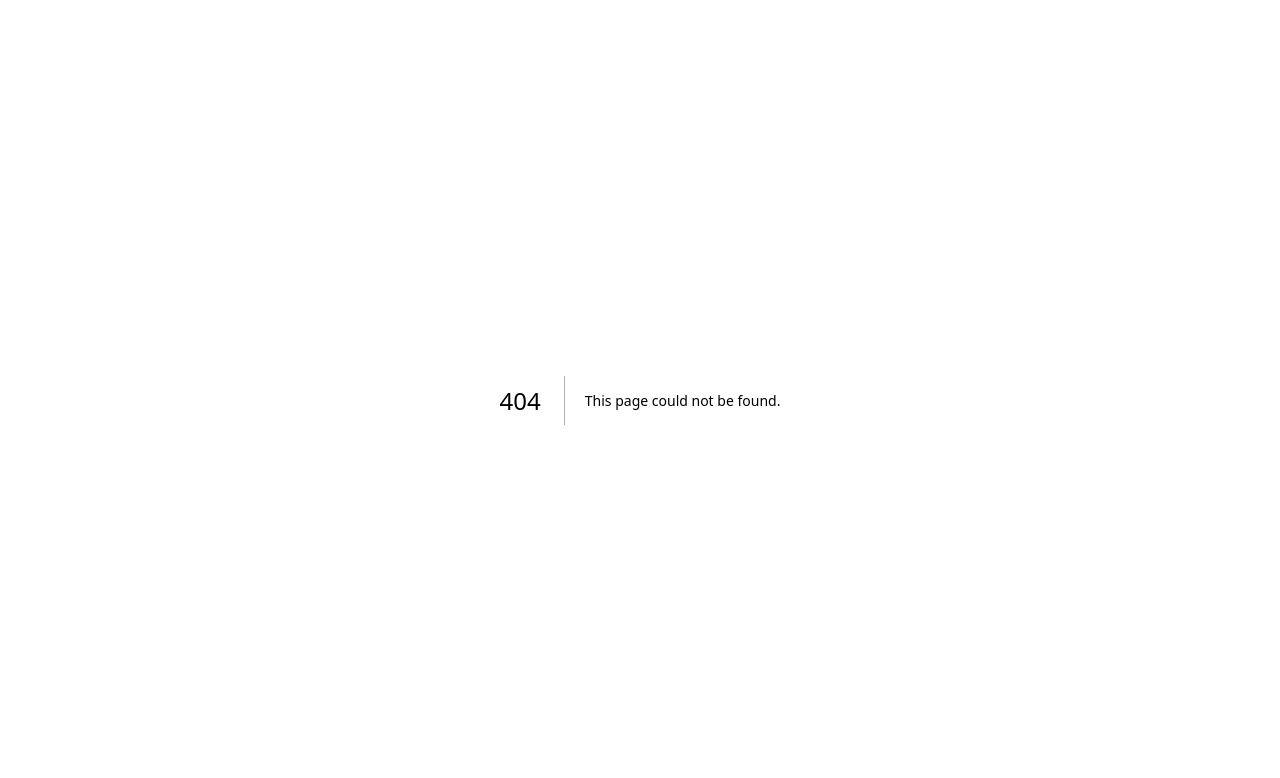
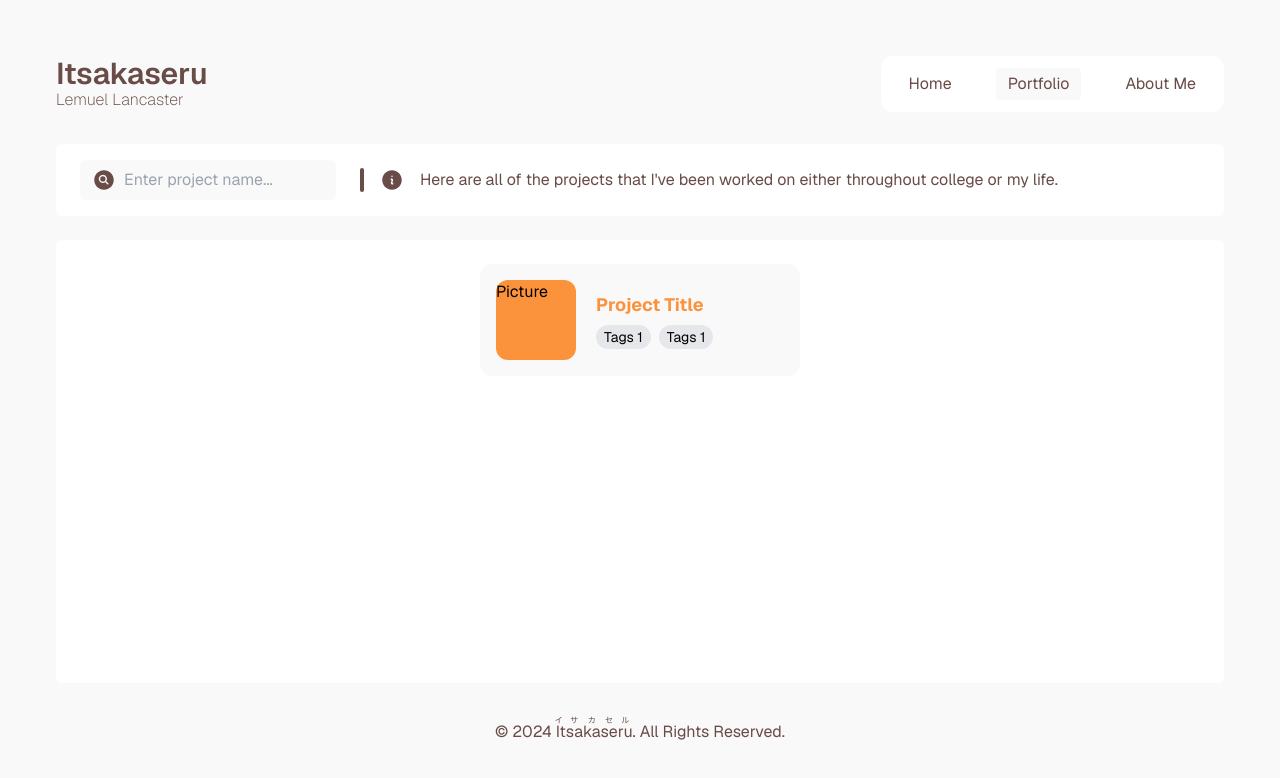
Before and after one commit to Itsakaseru/itsakaseru-web, a Next.js app: page /portfolio in a window 1280 px wide. Before the commit this address had no page. Shown: the top 778 px of the page. Built offline with nearby package versions, Linux system fonts and the light colour scheme.

Commit message:
Fix styling in homepage

```diff
--- a/app/page.tsx
+++ b/app/page.tsx
@@ -7,6 +7,7 @@ import { CodeBracketSquareIcon, NewspaperIcon, Square2StackIcon, UserCircleIcon
 import Image from "next/image";
 import { motion } from "framer-motion";
 import {useState} from "react";
+import Link from "next/link";
 
 export default function Home() {
   const WEB_LINKS = [
@@ -66,7 +67,7 @@ export default function Home() {
     <main className="items-center h-screen p-16">
       <div className="flex flex-col justify-between w-full h-full rounded-3xl bg-white p-14">
         <nav className="flex flex-row justify-between">
-          <div className="flex flex-col text-cocoa -space-y-1">
+          <div className="flex flex-col my-auto text-cocoa -space-y-1">
             <div className="text-3xl font-semibold">Itsakaseru</div>
             <div className="text-base font-extralight">Lemuel Lancaster</div>
           </div>
@@ -94,10 +95,10 @@ export default function Home() {
             >
               {
                 WEB_LINKS.map((link) =>
-                  <motion.a
+                  <Link key={link.name} href="/portfolio">
+                    <motion.div
                       key={link.name}
                       className={`flex flex-row px-3 py-2 space-x-2 transition-colors duration-300 ${link.name === selectedTab && "bg-white rounded hover:bg-white-dark"}`}
-                    href="https://itsakaseru.me/portfolio"
                       layout
                       onHoverStart={() => setSelectedTab(link.name)}
                     >
@@ -106,18 +107,20 @@ export default function Home() {
                       </motion.div>
                       {
                         link.name === selectedTab &&
-                        <motion.p initial={{ opacity: 0 }} animate={{ opacity: 1}}>
-                          { link.name }
+                          <motion.p initial={{opacity: 0}} animate={{opacity: 1}}>
+                            {link.name}
                           </motion.p>
                       }
-                  </motion.a>
+                    </motion.div>
+                  </Link>
                 )
               }
             </motion.div>
           </div>
         </div>
         <footer className="mx-auto text-cocoa">
-          © 2024<ruby> It
+          © 2024
+          <ruby> It
             <rt>イ</rt>
             sa
             <rt>サ</rt>
@@ -127,7 +130,8 @@ export default function Home() {
             <rt>セ</rt>
             ru
             <rt>ル</rt>
-        </ruby>. All Rights Reserved.
+          </ruby>
+          . All Rights Reserved.
         </footer>
       </div>
     </main>
--- /dev/null
+++ b/app/portfolio/page.tsx
@@ -0,0 +1,103 @@
+import { InformationCircleIcon, MagnifyingGlassCircleIcon } from "@heroicons/react/24/solid";
+import { motion } from "framer-motion";
+import { useState } from "react";
+import Link from "next/link";
+
+export default function Home() {
+
+  const NAV_LINKS = [
+    {
+      href: "/",
+      name: "Home",
+    },
+    {
+      href: "/portfolio",
+      name: "Portfolio",
+    },
+    {
+      href: "/about",
+      name: "About Me"
+    },
+  ];
+
+  const [ selectedTab, setSelectedTab ] = useState<string | null>(NAV_LINKS[1].name);
+
+  return (
+    <main className="flex flex-col justify-between w-full h-screen bg-white p-14 space-y-8">
+      <nav className="flex flex-row justify-between">
+        <div className="flex flex-col my-auto text-cocoa -space-y-1">
+          <div className="text-3xl font-semibold">Itsakaseru</div>
+          <div className="text-base font-extralight">Lemuel Lancaster</div>
+        </div>
+        <div className="flex flex-row items-center space-x-8 px-4 py-3 rounded-xl bg-white-light text-cocoa">
+          {
+            NAV_LINKS.map((link) =>
+              <Link key={link.name} href={link.href}>
+                <div
+                  key={link.name}
+                  className={`relative flex flex-row px-3 py-1 duration-300`}
+                  onMouseEnter={() => setSelectedTab(link.name)}
+                  onMouseLeave={() => setSelectedTab("Portfolio")}
+                >
+                  {
+                    link.name === selectedTab &&
+                      <motion.div
+                          layoutId="navbar-link"
+                          className="absolute inset-0 rounded bg-white"
+                      />
+                  }
+                  <p className="relative z-10">
+                    {link.name}
+                  </p>
+                </div>
+              </Link>
+            )
+          }
+        </div>
+      </nav>
+      <div className="flex flex-col justify-around h-full space-y-6">
+        <div className="flex flex-row items-center space-x-6 bg-white-light px-6 py-4 rounded-md">
+          <div className="text-cocoa relative">
+            <div className="flex absolute pointer-events-none pl-3 inset-y-0 items-center">
+              <MagnifyingGlassCircleIcon className="size-6"/>
+            </div>
+            <input type="text" className="pl-11 bg-white focus:outline-0 w-64 px-4 py-2 rounded-md"
+                   placeholder="Enter project name..."/>
+          </div>
+          <div className="flex flex-row space-x-4 text-cocoa">
+            <div className="w-0.5 border-cocoa border-l-4 rounded-xl"/>
+            <InformationCircleIcon className="size-6"/>
+            <p>Here are all of the projects that I&apos;ve been worked on either throughout college or my life.</p>
+          </div>
+        </div>
+        <div className="flex flex-col items-center grow bg-white-light rounded-md p-6">
+          <div className="flex flex-row min-w-[20rem] space-x-5 bg-white rounded-xl p-4">
+            <div className="min-w-20 min-h-20 bg-orange-400 rounded-xl">Picture</div>
+            <div className="flex flex-col space-y-1.5 my-auto">
+              <div className="text-orange-400 text-lg font-bold">Project Title</div>
+              <div className="flex flex-row space-x-2">
+                <div className="bg-gray-200 px-2 py-0.5 text-sm rounded-full">Tags 1</div>
+                <div className="bg-gray-200 px-2 py-0.5 text-sm rounded-full">Tags 1</div>
+              </div>
+            </div>
+          </div>
+        </div>
+      </div>
+      <footer className="mx-auto text-cocoa">
+        © 2024
+        <ruby> It
+          <rt>イ</rt>
+          sa
+          <rt>サ</rt>
+          ka
+          <rt>カ</rt>
+          se
+          <rt>セ</rt>
+          ru
+          <rt>ル</rt>
+        </ruby>
+        . All Rights Reserved.
+      </footer>
+    </main>
+  );
+}
```
Lines whose indentation alone changed are shown as unchanged.
